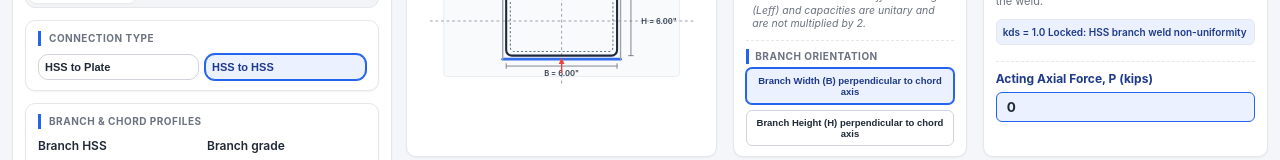
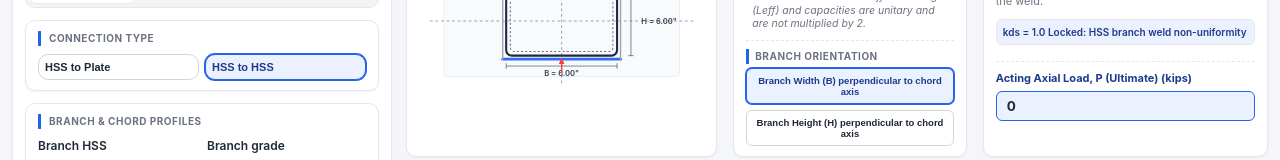
Before and after one commit to mEat89/weldCalc, a React (Vite) app: page / in a window 1280 px wide. Shown: the part 172-332 px from the top of the page. Built offline with nearby package versions, Linux system fonts and the light colour scheme.

Commit message:
feat: add HSSTab and StandardShapesTab components for steel member connection analysis

```diff
--- a/src/components/tabs/HSSTab.jsx
+++ b/src/components/tabs/HSSTab.jsx
@@ -650,8 +650,8 @@ export default function HSSTab({ activeTab, setActiveTab, tabs, setLegendOpen, s
               </div>
             )}
             <div style={{ marginTop: "10px", paddingTop: "8px", borderTop: "1px dashed var(--border-color)" }}>
-              <label htmlFor="demand-input" style={{ fontSize: "12px", fontWeight: "700", color: "var(--primary-dark)", display: "block", marginBottom: "4px" }}>
-                Acting Axial Force, P (kips)
+              <label htmlFor="demand-input" style={{ fontSize: "11px", fontWeight: "700", color: "var(--primary-dark)", display: "block", marginBottom: "4px", whiteSpace: "nowrap" }}>
+                Acting Axial Load, P (Ultimate) (kips)
               </label>
               <input
                 id="demand-input"
--- a/src/components/tabs/StandardShapesTab.jsx
+++ b/src/components/tabs/StandardShapesTab.jsx
@@ -322,8 +322,8 @@ export default function StandardShapesTab({ activeTab, setActiveTab, tabs, setLe
               </div>
             )}
             <div style={{ marginTop: "10px", paddingTop: "8px", borderTop: "1px dashed var(--border-color)" }}>
-              <label htmlFor="demand-input" style={{ fontSize: "12px", fontWeight: "700", color: "var(--primary-dark)", display: "block", marginBottom: "4px" }}>
-                Acting Axial Force, P (kips)
+              <label htmlFor="demand-input" style={{ fontSize: "11px", fontWeight: "700", color: "var(--primary-dark)", display: "block", marginBottom: "4px", whiteSpace: "nowrap" }}>
+                Acting Axial Load, P (Ultimate) (kips)
               </label>
               <input
                 id="demand-input"
```
